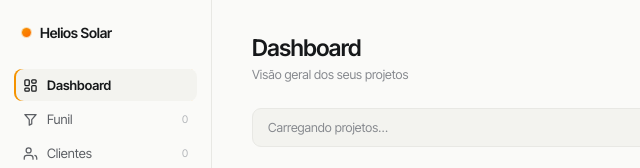
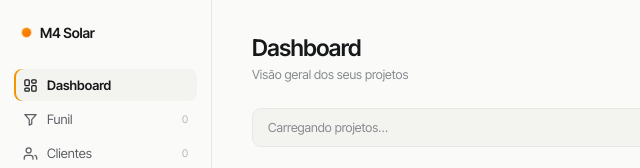
Before and after one commit to ygordesouzagaspar-eng/M4-Solares, a website: page index.html in a window 1280 px wide. Shown: the top 168 px of the page, 0-640 px from the left. Drawn offline with nearby package versions, Linux system fonts and the light colour scheme; a script that the page names is missing.

Commit message:
Update index.html

```diff
--- a/index.html
+++ b/index.html
@@ -30,7 +30,7 @@
   <aside style="border-right:1px solid var(--line);padding:24px 14px;display:flex;flex-direction:column;gap:28px;position:sticky;top:0;height:100vh;background:var(--bg)">
     <div style="display:flex;align-items:center;gap:9px;padding:0 8px">
       <div style="width:9px;height:9px;border-radius:99px;background:linear-gradient(140deg,var(--accent),var(--accent2));box-shadow:var(--glow)"></div>
-      <div style="font-size:14px;font-weight:600;letter-spacing:-.2px">Helios Solar</div>
+      <div style="font-size:14px;font-weight:600;letter-spacing:-.2px">M4 Solar</div>
     </div>
     <nav style="display:flex;flex-direction:column;gap:2px">
       <sc-for list="{{ nav }}" as="item" hint-placeholder-count="6">
```
